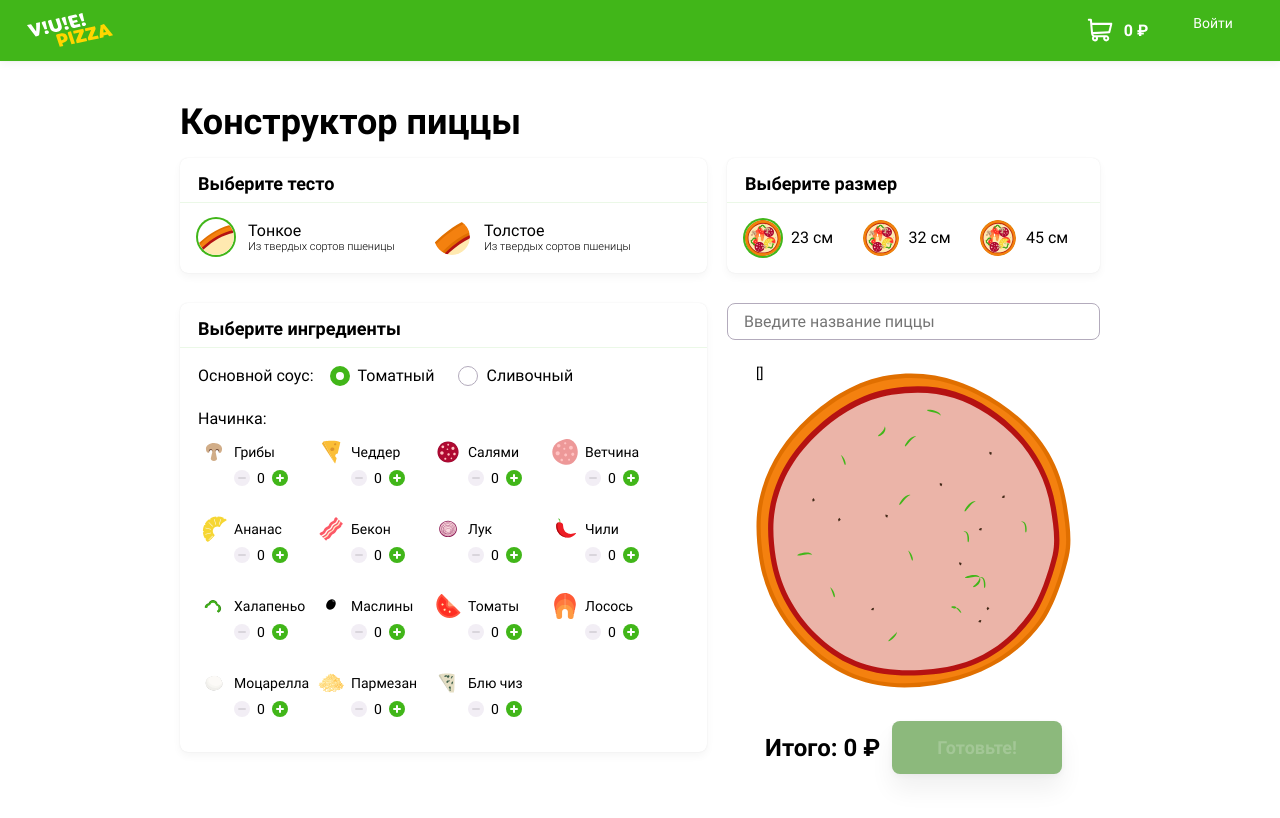
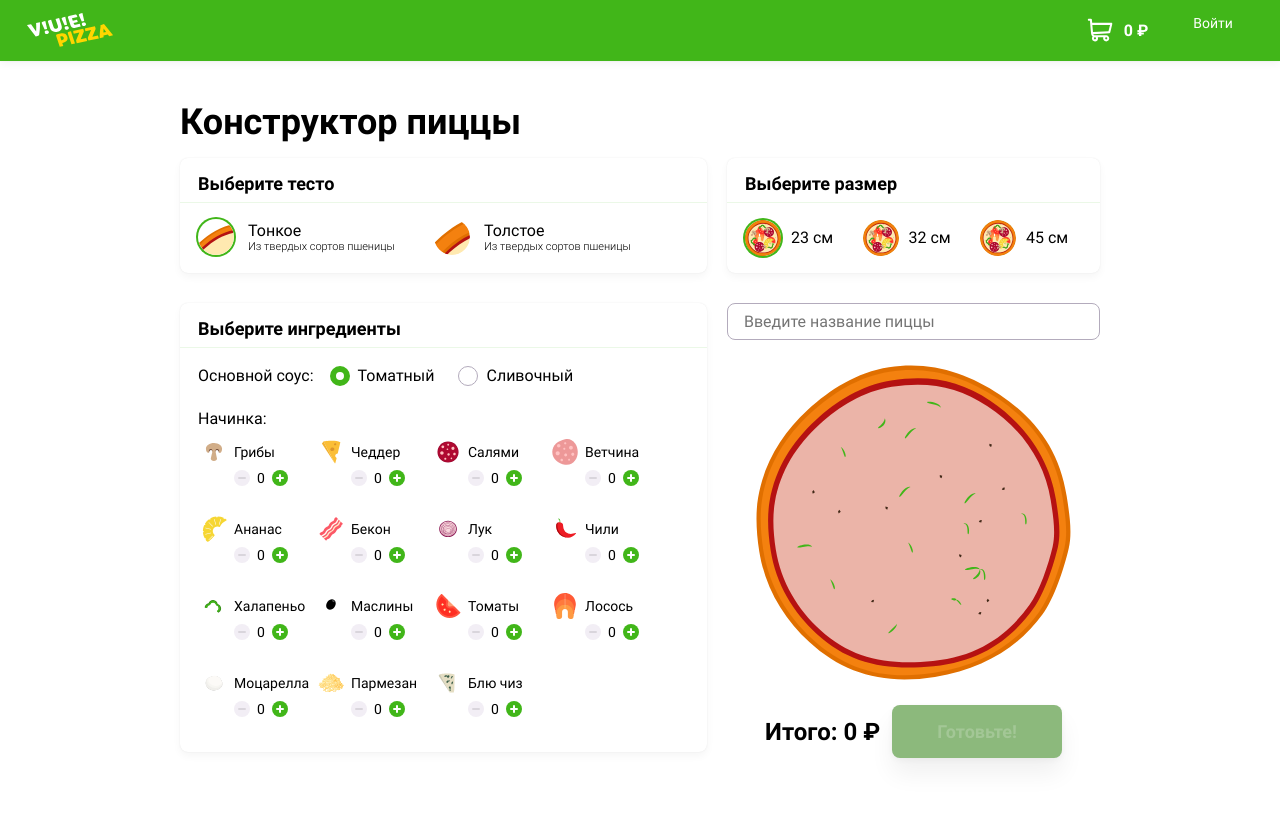
Before and after one commit to htmlacademy-vue/1923175-pizza-1, a Vue app in the folder src/frontend/: page / in a window 1280 px wide. Built offline with nearby package versions, Linux system fonts and the light colour scheme.

Commit message:
Добавлена возможность переносить ингридиенты

```diff
--- a/src/frontend/src/modules/builder/components/BuilderPizzaView.vue
+++ b/src/frontend/src/modules/builder/components/BuilderPizzaView.vue
@@ -13,7 +13,9 @@
       <div class="content__constructor">
         <div class="pizza" :class="getFoundation">
           <div class="pizza__wrapper">
-            {{ getClassComputed }}
+            <template v-for="(item, index) in getComputedClass">
+              <div :class="item" :key="index"></div>
+            </template>
           </div>
         </div>
       </div>
@@ -55,8 +57,11 @@ export default {
         this.saucesId === 1 ? "tomato" : "creamy"
       }`;
     },
-    getClassComputed() {
-      return this.ingredients;
+    getComputedClass() {
+      return this.ingredients.map((item) => {
+        const image = item.image.match(/(\w+).svg/);
+        return ["pizza__filling", `pizza__filling--${image[1]}`];
+      });
     },
   },
   methods: {
```
